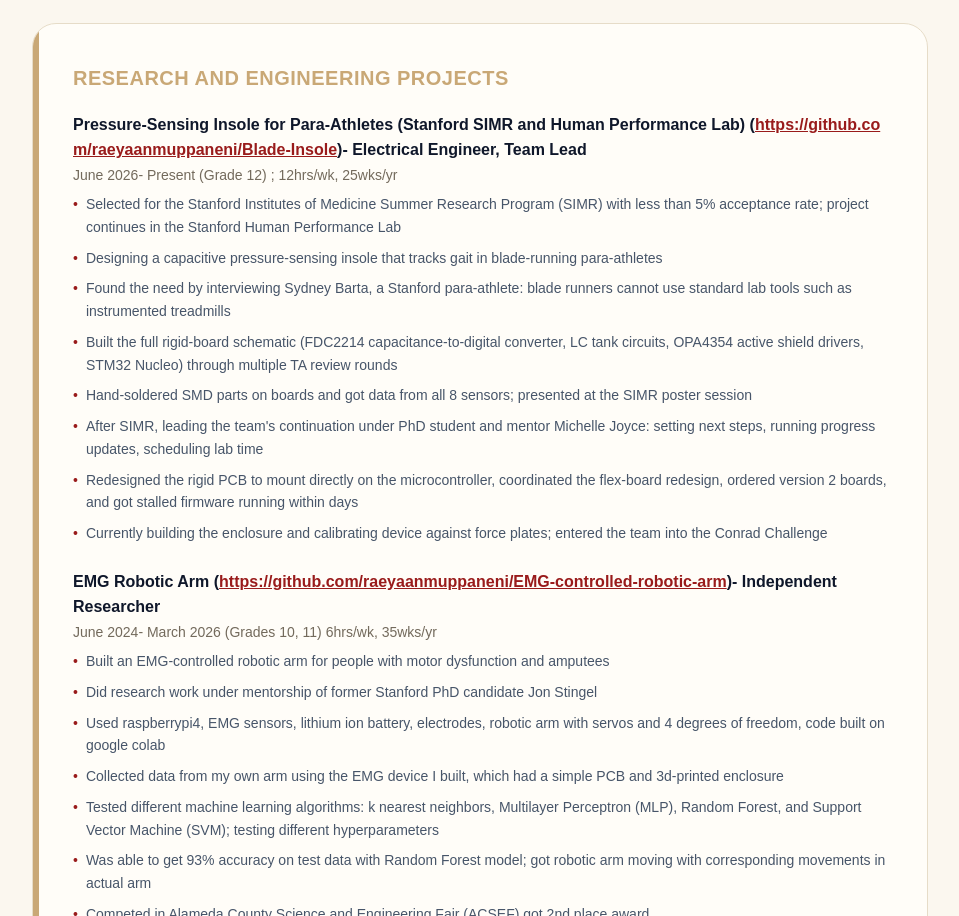
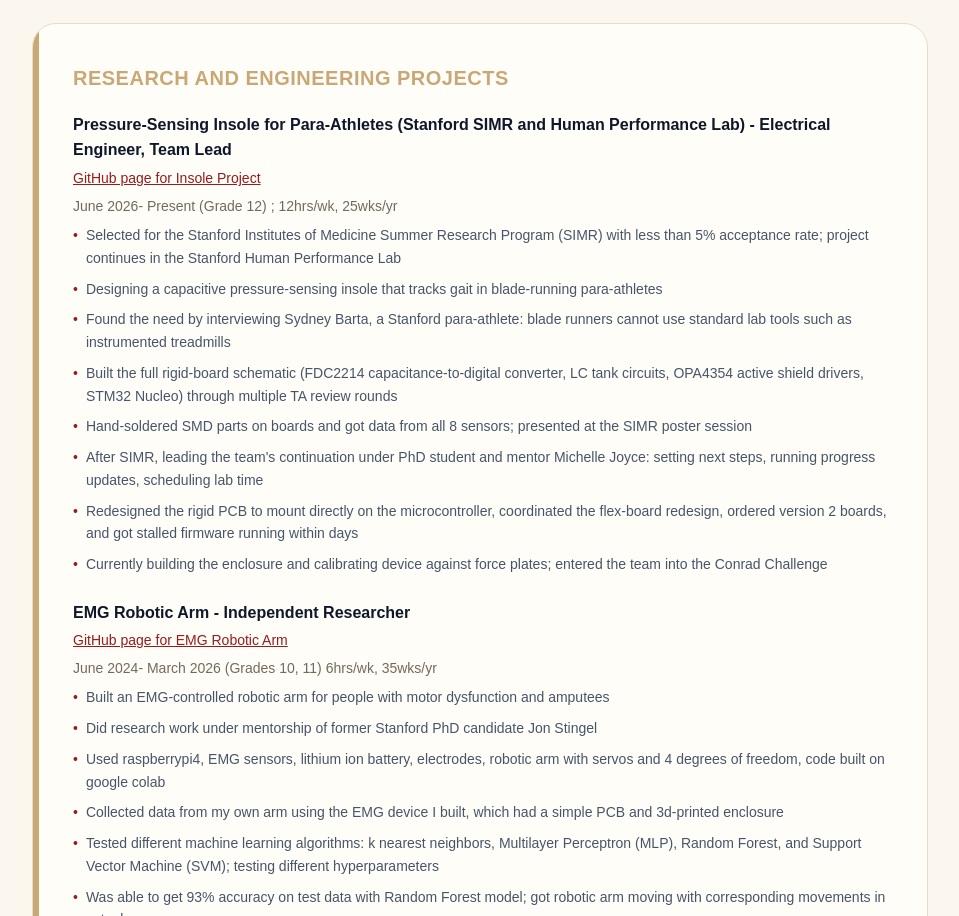
Before and after one commit to raeyaanmuppaneni/raeyaanmuppaneni.github.io, a Next.js app: page /resume in a window 1280 px wide. Shown: the part 1529-2445 px from the top of the page, without its empty margins (160-1119 px from the left). Built offline with nearby package versions, Linux system fonts and the light colour scheme.

Commit message:
Replace visible GitHub URLs with descriptive project links on resume page

```diff
--- a/app/resume/page.jsx
+++ b/app/resume/page.jsx
@@ -61,7 +61,7 @@ const sections = [
     "title": "RESEARCH AND ENGINEERING PROJECTS",
     "entries": [
       {
-        "title": "Pressure-Sensing Insole for Para-Athletes (Stanford SIMR and Human Performance Lab) (https://github.com/raeyaanmuppaneni/Blade-Insole)- Electrical Engineer, Team Lead",
+        "title": "Pressure-Sensing Insole for Para-Athletes (Stanford SIMR and Human Performance Lab) - Electrical Engineer, Team Lead",
         "meta": "June 2026- Present (Grade 12) ; 12hrs/wk, 25wks/yr",
         "bullets": [
           "Selected for the Stanford Institutes of Medicine Summer Research Program (SIMR) with less than 5% acceptance rate; project continues in the Stanford Human Performance Lab",
@@ -75,7 +75,7 @@ const sections = [
         ]
       },
       {
-        "title": "EMG Robotic Arm (https://github.com/raeyaanmuppaneni/EMG-controlled-robotic-arm)- Independent Researcher",
+        "title": "EMG Robotic Arm - Independent Researcher",
         "meta": "June 2024- March 2026 (Grades 10, 11) 6hrs/wk, 35wks/yr",
         "bullets": [
           "Built an EMG-controlled robotic arm for people with motor dysfunction and amputees",
@@ -253,6 +253,17 @@ const sections = [
 
 const ACCENTS = ['#8c1515', '#a0522d', '#c9a876', '#6b7c52'];
 
+const GITHUB_PROJECT_LINKS = {
+  'Pressure-Sensing Insole for Para-Athletes': {
+    label: 'GitHub page for Insole Project',
+    href: 'https://github.com/raeyaanmuppaneni/Blade-Insole',
+  },
+  'EMG Robotic Arm': {
+    label: 'GitHub page for EMG Robotic Arm',
+    href: 'https://github.com/raeyaanmuppaneni/EMG-controlled-robotic-arm',
+  },
+};
+
 function LinkedText({ text }) {
   const pieces = text.split(/(https?:\/\/[^\s)]+)/g);
   return <>{pieces.map((part, i) => /^https?:\/\//.test(part) ? <a key={i} href={part} target="_blank" rel="noopener noreferrer" className="text-red-800 underline break-all">{part}</a> : <span key={i}>{part}</span>)}</>;
@@ -282,6 +293,11 @@ export default function Resume() {
               {section.entries.map((entry, i) => (
                 <div key={i} className="mb-6 last:mb-0">
                   <h3 className="font-bold text-slate-900 mb-0.5"><LinkedText text={entry.title} /></h3>
+                  {Object.entries(GITHUB_PROJECT_LINKS).map(([project, link]) =>
+                    entry.title.startsWith(project) ? (
+                      <a key={project} href={link.href} target="_blank" rel="noopener noreferrer" className="inline-block text-sm text-red-800 underline mb-2">{link.label}</a>
+                    ) : null
+                  )}
                   {entry.meta && <p className="text-sm text-[var(--muted)] mb-2">{entry.meta}</p>}
                   {entry.body && <p className="text-sm text-slate-600 leading-relaxed"><LinkedText text={entry.body} /></p>}
                   {entry.bullets && <ul className="text-sm space-y-2 text-slate-600 mt-2">
```
